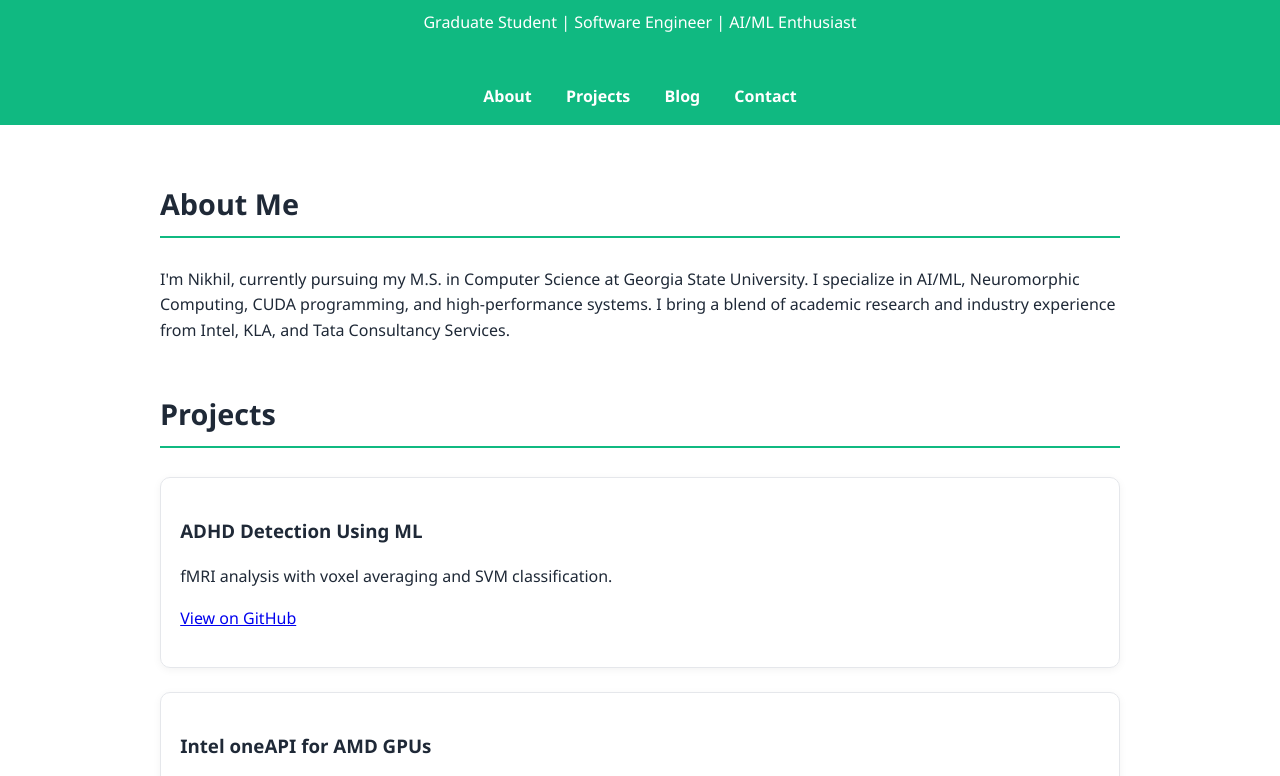
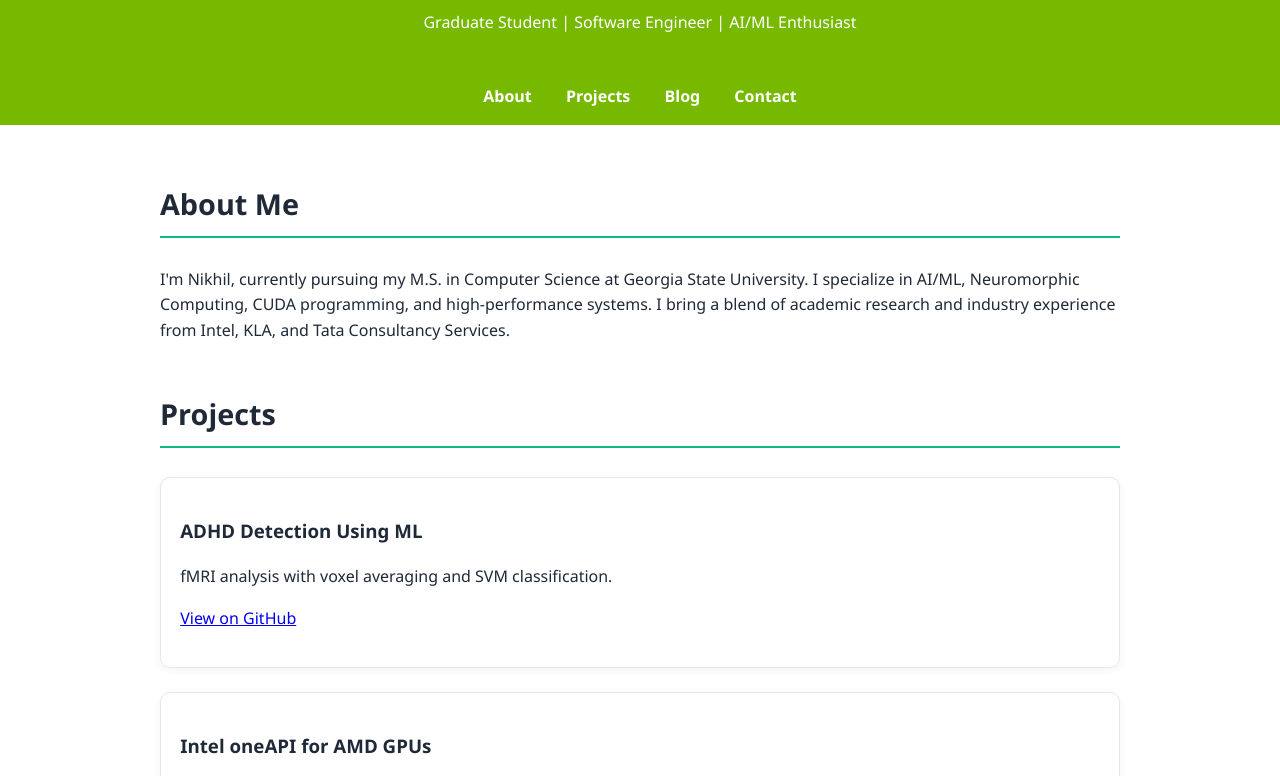
Before and after one commit to SNikhilVashista/SNikhilVashista.github.io, a plain HTML site: page index.html in a window 1280 px wide. Shown: the part 100-876 px from the top of the page. Drawn offline with Linux system fonts and the light colour scheme.

Commit message:
Update index.html

```diff
--- a/index.html
+++ b/index.html
@@ -16,7 +16,7 @@
       line-height: 1.6;
     }
     header, nav, footer {
-      background: #10b981; /* Emerald */
+      background: #76B900; /* Emerald */
       color: white;
       padding: 1em;
       text-align: center;
```
